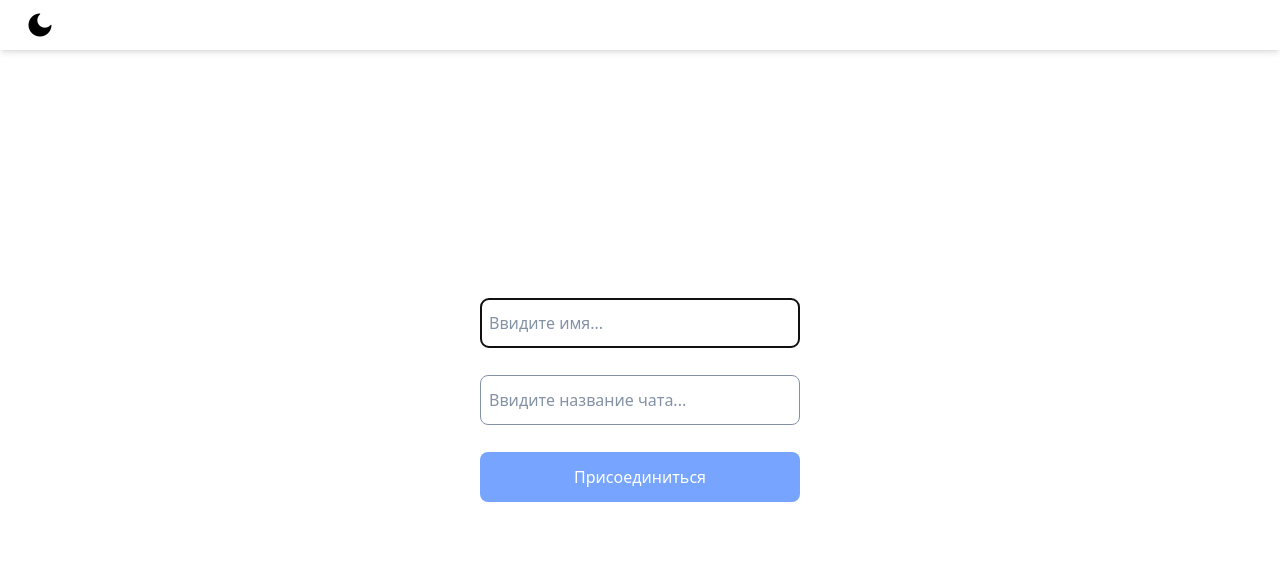
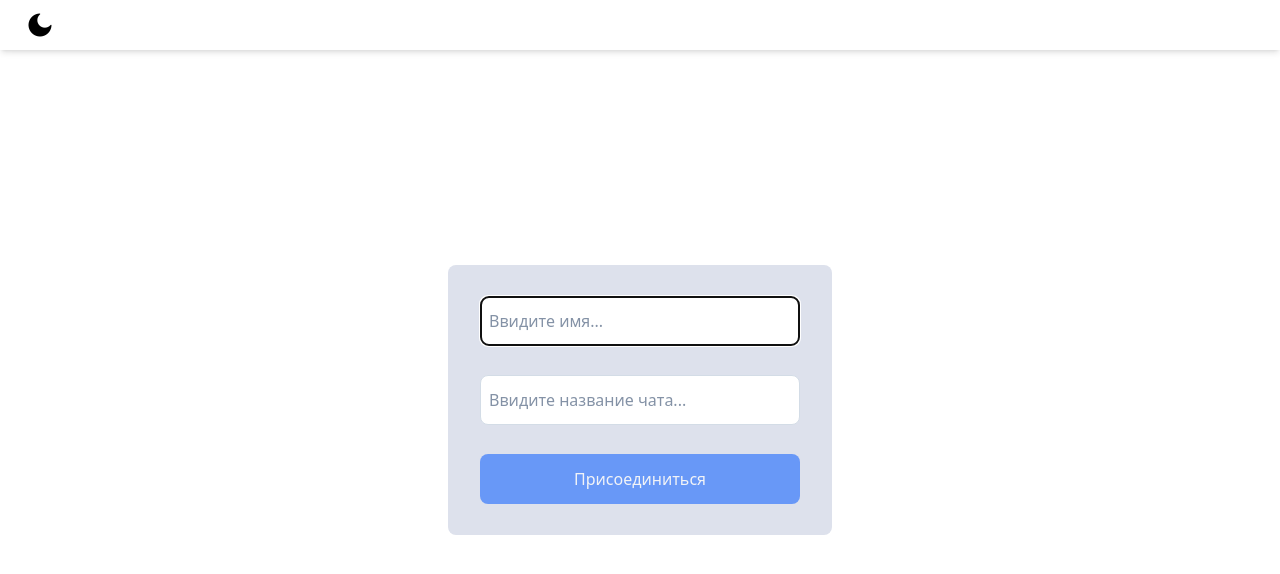
Before and after one commit to Sergey-Shar/real-time-chat, a React (Create React App) app: page / in a window 1280 px wide. Shown: the top 574 px of the page. Built offline with nearby package versions, Linux system fonts and the light colour scheme; no server answers.

Commit message:
fix: fixed header z-index

```diff
--- a/src/components/Header/index.tsx
+++ b/src/components/Header/index.tsx
@@ -30,8 +30,11 @@ export const Header: React.FC<HeaderProps> = ({
 
   return (
     <div
-      className=" dark:bg-dark-gray dark:border-b
-		 dark:border-gray fixed w-full z-50 transition duration-500 ">
+      className="
+      bg-white
+       dark:bg-gray-dark
+       dark:border-b
+		 dark:border-gray fixed top-0 w-full z-50 transition duration-500 ">
       <nav className="flex justify-between items-center h-[50px] px-5 shadow-md">
         <button
           className="h-[40px] w-[40px]
--- a/src/components/Lobby/index.tsx
+++ b/src/components/Lobby/index.tsx
@@ -25,15 +25,14 @@ export const Lobby: FC<Lobbyprops> = ({ joinRoom }) => {
       className="flex justify-center items-center
      w-full h-screen dark:bg-gray-dark transition duration-500 ">
       <form
-        className="flex flex-col justify-around items-center  w-96 h-[230px]"
+        className="flex flex-col justify-around items-center rounded-lg bg-chat py-4 w-96 h-[270px]"
         onSubmit={onSubmit}>
         <input
           ref={setFocus}
           id="username"
           className="w-64 md:w-80
           h-[50px] pl-2  border
-           border-gray
-           dark:border-chat
+           border-gray-light
           rounded-lg placeholder:text-gray"
           type="text"
           placeholder="Ввидите имя..."
@@ -43,7 +42,7 @@ export const Lobby: FC<Lobbyprops> = ({ joinRoom }) => {
         <input
           id="room"
           className="w-64 md:w-80  h-[50px] pl-2
-          border border-gray dark:border-chat rounded-lg
+          border border-gray-light rounded-lg
           placeholder:text-gray"
           type="text"
           placeholder="Ввидите название чата..."
```
